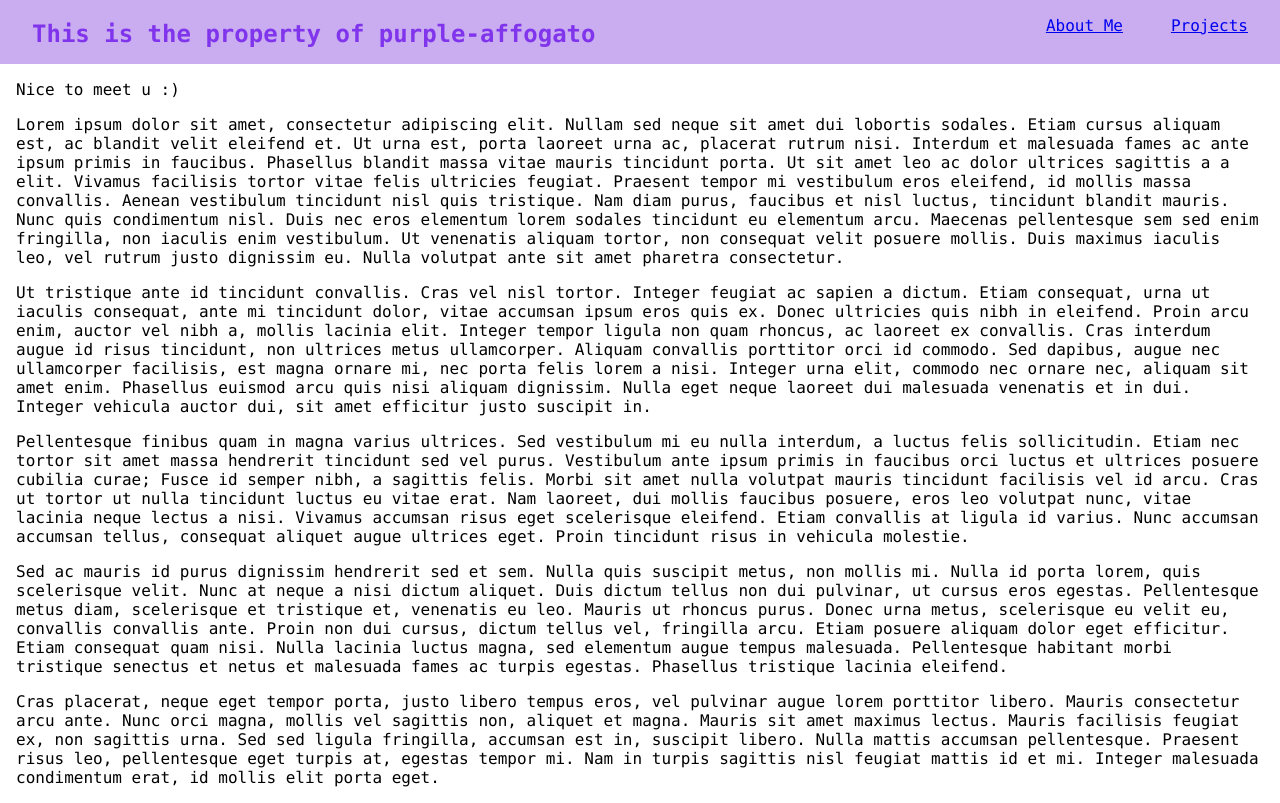
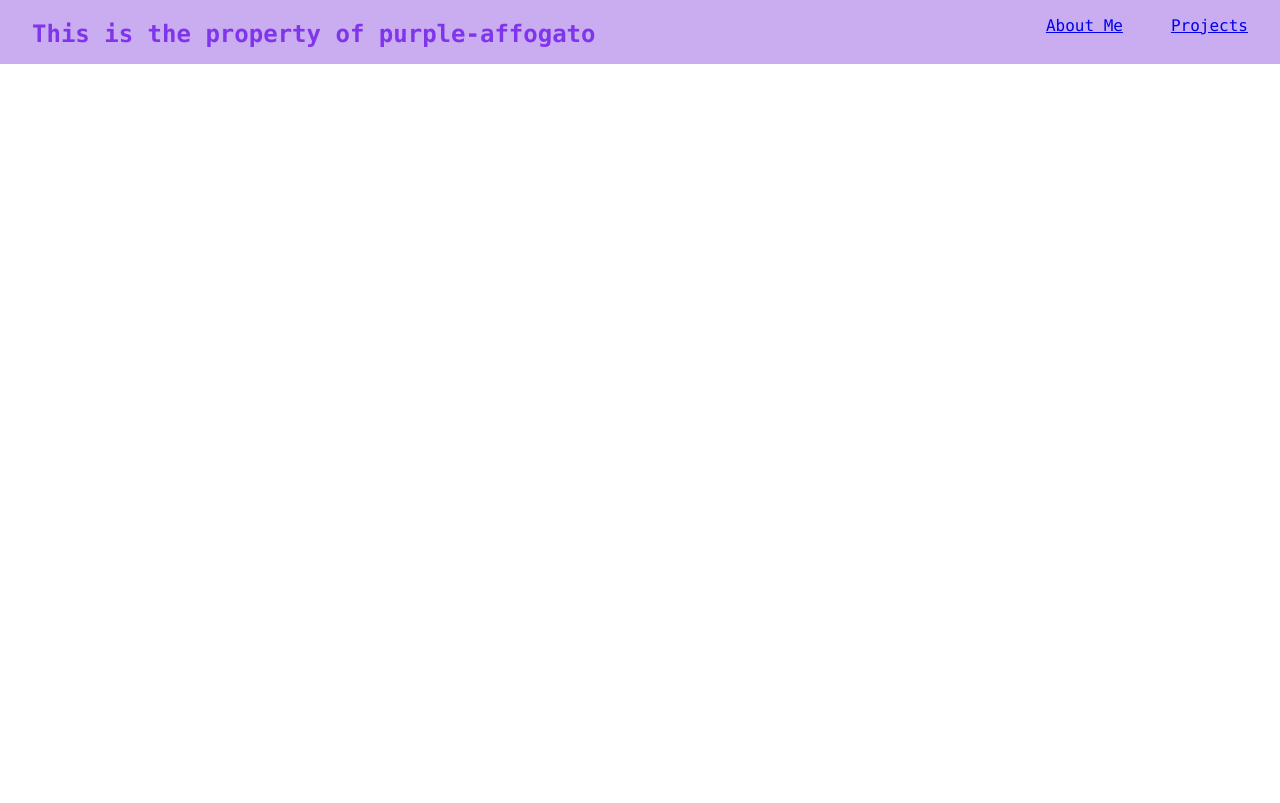
Before and after one commit to purple-affogato/purple-affogato.github.io, a React (Create React App) app: page /#/about-me in a window 1280 px wide. Before the commit this address led to /#/about-me. Built offline with nearby package versions, Linux system fonts and the light colour scheme.

Commit message:
added error page and trying to get router to work

```diff
--- a/src/AboutMe.js
+++ b/src/AboutMe.js
@@ -1,5 +1,5 @@
 import './styles.css';
-import Template from "./SiteTemplate";
+import Template from "./App";
 
 function AboutMe (){
     return (
--- a/src/App.js
+++ b/src/App.js
@@ -1,37 +1,36 @@
-import React from "react";
-import Template from "./SiteTemplate";
+import React from 'react';
+import { Link, Outlet } from 'react-router-dom';
 
-function App() {
-  return (
-    <Template
-      content={<Content />}
-    />
-  );
+export default function Template() {
+    return (
+        <div>
+            <Header />
+            {/* <div style={{ marginTop: '5rem' }}>{content}</div> */}
+            <div>
+                <Outlet />
+            </div>
+        </div>
+    );
 }
 
-function Content() {
-  return (
-    <div>
-      <p>Nice to meet u :)</p>
-      <div>
-            <p>
-                Lorem ipsum dolor sit amet, consectetur adipiscing elit. Nullam sed neque sit amet dui lobortis sodales. Etiam cursus aliquam est, ac blandit velit eleifend et. Ut urna est, porta laoreet urna ac, placerat rutrum nisi. Interdum et malesuada fames ac ante ipsum primis in faucibus. Phasellus blandit massa vitae mauris tincidunt porta. Ut sit amet leo ac dolor ultrices sagittis a a elit. Vivamus facilisis tortor vitae felis ultricies feugiat. Praesent tempor mi vestibulum eros eleifend, id mollis massa convallis. Aenean vestibulum tincidunt nisl quis tristique. Nam diam purus, faucibus et nisl luctus, tincidunt blandit mauris. Nunc quis condimentum nisl. Duis nec eros elementum lorem sodales tincidunt eu elementum arcu. Maecenas pellentesque sem sed enim fringilla, non iaculis enim vestibulum. Ut venenatis aliquam tortor, non consequat velit posuere mollis. Duis maximus iaculis leo, vel rutrum justo dignissim eu. Nulla volutpat ante sit amet pharetra consectetur.
-            </p>
-            <p>
-                Ut tristique ante id tincidunt convallis. Cras vel nisl tortor. Integer feugiat ac sapien a dictum. Etiam consequat, urna ut iaculis consequat, ante mi tincidunt dolor, vitae accumsan ipsum eros quis ex. Donec ultricies quis nibh in eleifend. Proin arcu enim, auctor vel nibh a, mollis lacinia elit. Integer tempor ligula non quam rhoncus, ac laoreet ex convallis. Cras interdum augue id risus tincidunt, non ultrices metus ullamcorper. Aliquam convallis porttitor orci id commodo. Sed dapibus, augue nec ullamcorper facilisis, est magna ornare mi, nec porta felis lorem a nisi. Integer urna elit, commodo nec ornare nec, aliquam sit amet enim. Phasellus euismod arcu quis nisi aliquam dignissim. Nulla eget neque laoreet dui malesuada venenatis et in dui. Integer vehicula auctor dui, sit amet efficitur justo suscipit in.
-            </p>
-            <p>
-                Pellentesque finibus quam in magna varius ultrices. Sed vestibulum mi eu nulla interdum, a luctus felis sollicitudin. Etiam nec tortor sit amet massa hendrerit tincidunt sed vel purus. Vestibulum ante ipsum primis in faucibus orci luctus et ultrices posuere cubilia curae; Fusce id semper nibh, a sagittis felis. Morbi sit amet nulla volutpat mauris tincidunt facilisis vel id arcu. Cras ut tortor ut nulla tincidunt luctus eu vitae erat. Nam laoreet, dui mollis faucibus posuere, eros leo volutpat nunc, vitae lacinia neque lectus a nisi. Vivamus accumsan risus eget scelerisque eleifend. Etiam convallis at ligula id varius. Nunc accumsan accumsan tellus, consequat aliquet augue ultrices eget. Proin tincidunt risus in vehicula molestie.
-            </p>
-            <p>
-                Sed ac mauris id purus dignissim hendrerit sed et sem. Nulla quis suscipit metus, non mollis mi. Nulla id porta lorem, quis scelerisque velit. Nunc at neque a nisi dictum aliquet. Duis dictum tellus non dui pulvinar, ut cursus eros egestas. Pellentesque metus diam, scelerisque et tristique et, venenatis eu leo. Mauris ut rhoncus purus. Donec urna metus, scelerisque eu velit eu, convallis convallis ante. Proin non dui cursus, dictum tellus vel, fringilla arcu. Etiam posuere aliquam dolor eget efficitur. Etiam consequat quam nisi. Nulla lacinia luctus magna, sed elementum augue tempus malesuada. Pellentesque habitant morbi tristique senectus et netus et malesuada fames ac turpis egestas. Phasellus tristique lacinia eleifend.
-            </p>
-            <p>
-                Cras placerat, neque eget tempor porta, justo libero tempus eros, vel pulvinar augue lorem porttitor libero. Mauris consectetur arcu ante. Nunc orci magna, mollis vel sagittis non, aliquet et magna. Mauris sit amet maximus lectus. Mauris facilisis feugiat ex, non sagittis urna. Sed sed ligula fringilla, accumsan est in, suscipit libero. Nulla mattis accumsan pellentesque. Praesent risus leo, pellentesque eget turpis at, egestas tempor mi. Nam in turpis sagittis nisl feugiat mattis id et mi. Integer malesuada condimentum erat, id mollis elit porta eget.
-            </p>
-        </div>
-    </div>
-);
+function Header() {
+
+    return (
+        <header className='Header'>
+            <h2 className='siteTitle'>This is the property of purple-affogato</h2>
+            <ul className='headerNav'>
+                <HeaderItem text={"About Me"} link={"about-me"} />
+                <HeaderItem text={"Projects"} link={"projects"} />
+            </ul>
+        </header>
+    );
 }
 
-export default App;
+function HeaderItem({ text, link }) {
+    return (
+        <div className='HeaderItem'>
+            <Link to={link}>{text}</Link>
+        </div>
+
+    );
+}
--- /dev/null
+++ b/src/Error.js
@@ -0,0 +1,16 @@
+import { useRouteError } from "react-router-dom";
+
+export default function ErrorPage() {
+  const error = useRouteError();
+  console.error(error);
+
+  return (
+    <div id="error-page">
+      <h1>Oops!</h1>
+      <p>Sorry, an unexpected error has occurred.</p>
+      <p>
+        <i>{error.statusText || error.message}</i>
+      </p>
+    </div>
+  );
+}
--- /dev/null
+++ b/src/Homepage.js
@@ -0,0 +1,37 @@
+import React from "react";
+import Template from "./App";
+
+function Homepage() {
+  return (
+    <Template
+      content={<Content />}
+    />
+  );
+}
+
+function Content() {
+  return (
+    <div>
+      <p>Nice to meet u :)</p>
+      <div>
+            <p>
+                Lorem ipsum dolor sit amet, consectetur adipiscing elit. Nullam sed neque sit amet dui lobortis sodales. Etiam cursus aliquam est, ac blandit velit eleifend et. Ut urna est, porta laoreet urna ac, placerat rutrum nisi. Interdum et malesuada fames ac ante ipsum primis in faucibus. Phasellus blandit massa vitae mauris tincidunt porta. Ut sit amet leo ac dolor ultrices sagittis a a elit. Vivamus facilisis tortor vitae felis ultricies feugiat. Praesent tempor mi vestibulum eros eleifend, id mollis massa convallis. Aenean vestibulum tincidunt nisl quis tristique. Nam diam purus, faucibus et nisl luctus, tincidunt blandit mauris. Nunc quis condimentum nisl. Duis nec eros elementum lorem sodales tincidunt eu elementum arcu. Maecenas pellentesque sem sed enim fringilla, non iaculis enim vestibulum. Ut venenatis aliquam tortor, non consequat velit posuere mollis. Duis maximus iaculis leo, vel rutrum justo dignissim eu. Nulla volutpat ante sit amet pharetra consectetur.
+            </p>
+            <p>
+                Ut tristique ante id tincidunt convallis. Cras vel nisl tortor. Integer feugiat ac sapien a dictum. Etiam consequat, urna ut iaculis consequat, ante mi tincidunt dolor, vitae accumsan ipsum eros quis ex. Donec ultricies quis nibh in eleifend. Proin arcu enim, auctor vel nibh a, mollis lacinia elit. Integer tempor ligula non quam rhoncus, ac laoreet ex convallis. Cras interdum augue id risus tincidunt, non ultrices metus ullamcorper. Aliquam convallis porttitor orci id commodo. Sed dapibus, augue nec ullamcorper facilisis, est magna ornare mi, nec porta felis lorem a nisi. Integer urna elit, commodo nec ornare nec, aliquam sit amet enim. Phasellus euismod arcu quis nisi aliquam dignissim. Nulla eget neque laoreet dui malesuada venenatis et in dui. Integer vehicula auctor dui, sit amet efficitur justo suscipit in.
+            </p>
+            <p>
+                Pellentesque finibus quam in magna varius ultrices. Sed vestibulum mi eu nulla interdum, a luctus felis sollicitudin. Etiam nec tortor sit amet massa hendrerit tincidunt sed vel purus. Vestibulum ante ipsum primis in faucibus orci luctus et ultrices posuere cubilia curae; Fusce id semper nibh, a sagittis felis. Morbi sit amet nulla volutpat mauris tincidunt facilisis vel id arcu. Cras ut tortor ut nulla tincidunt luctus eu vitae erat. Nam laoreet, dui mollis faucibus posuere, eros leo volutpat nunc, vitae lacinia neque lectus a nisi. Vivamus accumsan risus eget scelerisque eleifend. Etiam convallis at ligula id varius. Nunc accumsan accumsan tellus, consequat aliquet augue ultrices eget. Proin tincidunt risus in vehicula molestie.
+            </p>
+            <p>
+                Sed ac mauris id purus dignissim hendrerit sed et sem. Nulla quis suscipit metus, non mollis mi. Nulla id porta lorem, quis scelerisque velit. Nunc at neque a nisi dictum aliquet. Duis dictum tellus non dui pulvinar, ut cursus eros egestas. Pellentesque metus diam, scelerisque et tristique et, venenatis eu leo. Mauris ut rhoncus purus. Donec urna metus, scelerisque eu velit eu, convallis convallis ante. Proin non dui cursus, dictum tellus vel, fringilla arcu. Etiam posuere aliquam dolor eget efficitur. Etiam consequat quam nisi. Nulla lacinia luctus magna, sed elementum augue tempus malesuada. Pellentesque habitant morbi tristique senectus et netus et malesuada fames ac turpis egestas. Phasellus tristique lacinia eleifend.
+            </p>
+            <p>
+                Cras placerat, neque eget tempor porta, justo libero tempus eros, vel pulvinar augue lorem porttitor libero. Mauris consectetur arcu ante. Nunc orci magna, mollis vel sagittis non, aliquet et magna. Mauris sit amet maximus lectus. Mauris facilisis feugiat ex, non sagittis urna. Sed sed ligula fringilla, accumsan est in, suscipit libero. Nulla mattis accumsan pellentesque. Praesent risus leo, pellentesque eget turpis at, egestas tempor mi. Nam in turpis sagittis nisl feugiat mattis id et mi. Integer malesuada condimentum erat, id mollis elit porta eget.
+            </p>
+        </div>
+    </div>
+);
+}
+
+export default Homepage;
--- a/src/Projects.js
+++ b/src/Projects.js
@@ -1,4 +1,4 @@
-import Template from "./SiteTemplate";
+import Template from "./App";
 
 function ProjectList() {
     return(
--- a/src/SiteTemplate.js
+++ /dev/null
@@ -1,33 +0,0 @@
-import React from 'react';
-import { Link } from 'react-router-dom';
-
-export default function Template({ content }) {
-    return (
-        <div>
-            <Header />
-            <div style={{ marginTop: '5rem' }}>{content}</div>
-        </div>
-    );
-}
-
-function Header() {
-
-    return (
-        <header className='Header'>
-            <h2 className='siteTitle'>This is the property of purple-affogato</h2>
-            <ul className='headerNav'>
-                <HeaderItem text={"About Me"} link={"about-me"} />
-                <HeaderItem text={"Projects"} link={"projects"} />
-            </ul>
-        </header>
-    );
-}
-
-function HeaderItem({ text, link }) {
-    return (
-        <div className='HeaderItem'>
-            <Link to={link}>{text}</Link>
-        </div>
-
-    );
-}
--- a/src/index.js
+++ b/src/index.js
@@ -1,20 +1,28 @@
-import React from 'react';
+import React, { Children } from 'react';
 import ReactDOM from 'react-dom/client';
-import App from './App';
+import Homepage from './Homepage';
 import AboutMe from './AboutMe';
 import ProjectList from './Projects';
+import Template from './App';
 import reportWebVitals from './reportWebVitals';
 import './styles.css';
 import { createBrowserRouter, RouterProvider } from 'react-router-dom';
+import ErrorPage from './Error';
 
 const router = createBrowserRouter([
-  { path: "/", element: <App /> },
-  { path: "about-me", element: <AboutMe /> },
-  { path: "projects", element: <ProjectList /> },
+  {
+    path: "/",
+    element: <Template />,
+    errorElement: <ErrorPage />,
+    children: [
+      { path: "about-me", element: <AboutMe />, },
+      { path: "projects", element: <ProjectList />, },
+    ]
+  }
+
 ]);
 
-const root = ReactDOM.createRoot(document.getElementById('root'));
-root.render(
+ReactDOM.createRoot(document.getElementById('root')).render(
   <React.StrictMode>
     <RouterProvider router={router} />
   </React.StrictMode>
```
Also changed, not shown: 1 other file (tests, documents, lock files or other folders).
